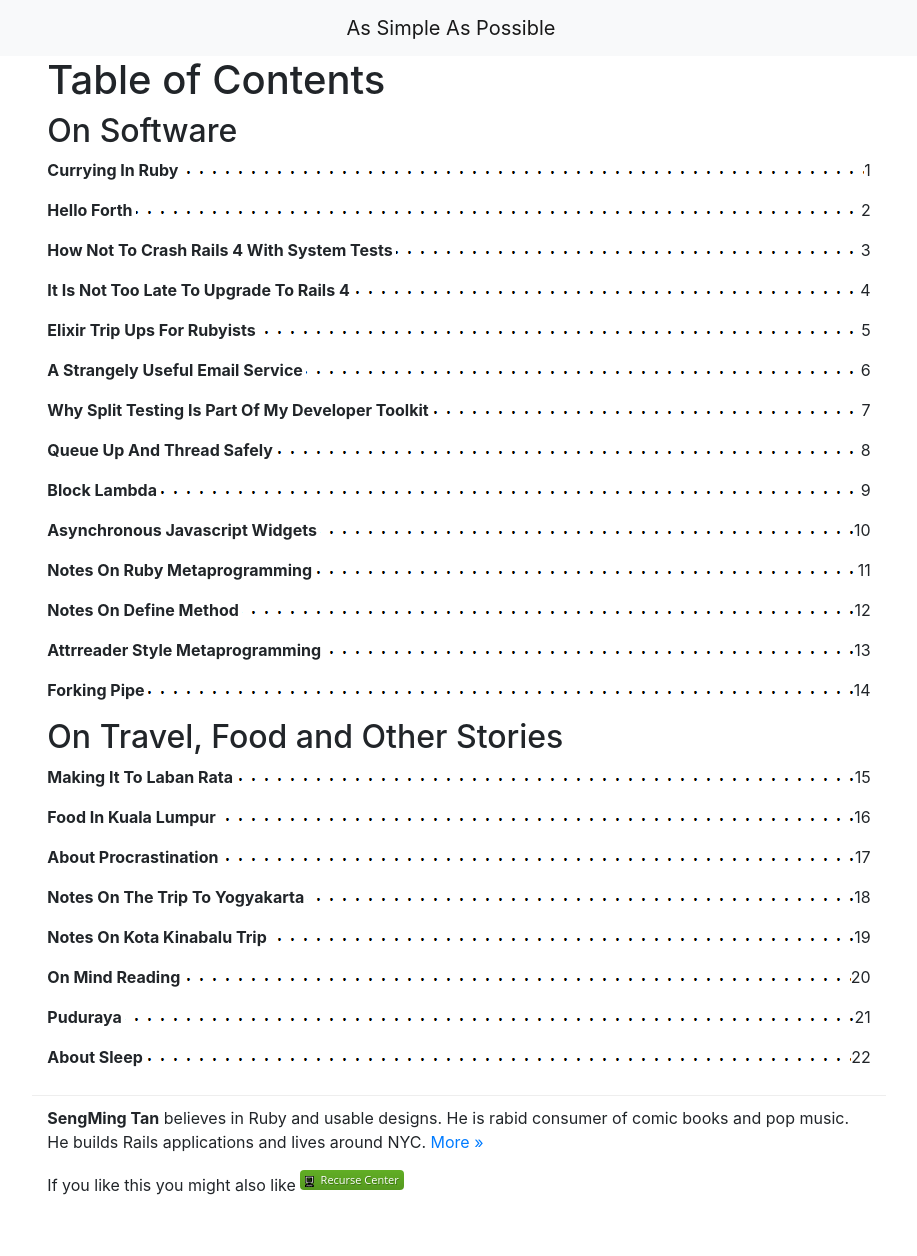
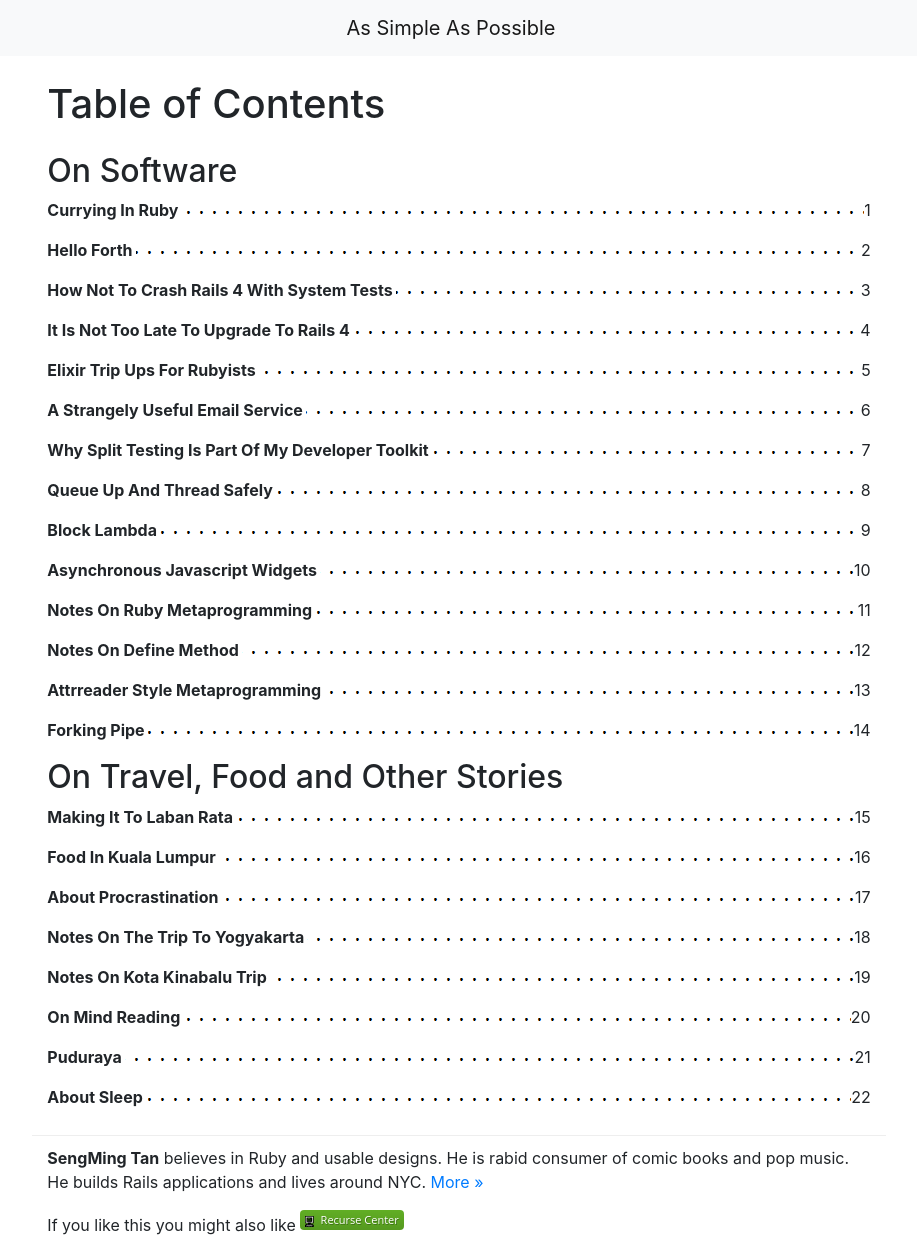
Before and after one commit to tansengming/tansengming.github.com, a Jekyll site: the page built from index.html, in a window 1280 px wide. Shown: the whole page, without its empty margins (181-1098 px from the left). Built offline with Jekyll 4.4.1, drawn with Linux system fonts in a browser that asks for light colours; comment, search, counter and statistics services are not loaded; before the commit the page ends 1216 px from its top, so only the background shows below that.

Commit message:
give toc title more space

```diff
--- a/index.html
+++ b/index.html
@@ -2,7 +2,7 @@
 layout: default
 ---
 <div>
-  <h1>Table of Contents</h1>
+  <h1 class="my-4">Table of Contents</h1>
 </div>
 <div>
   <h2>
```
